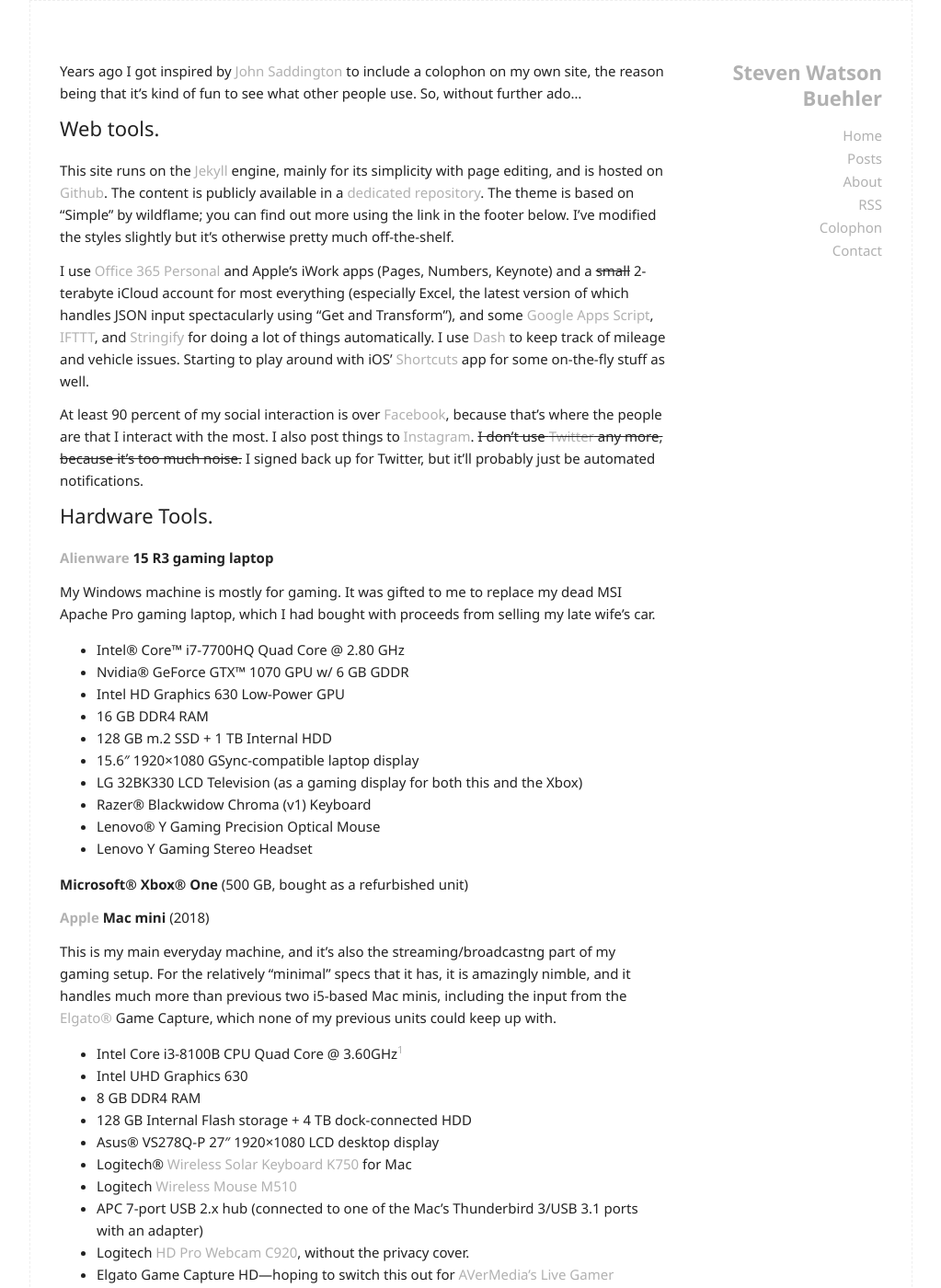
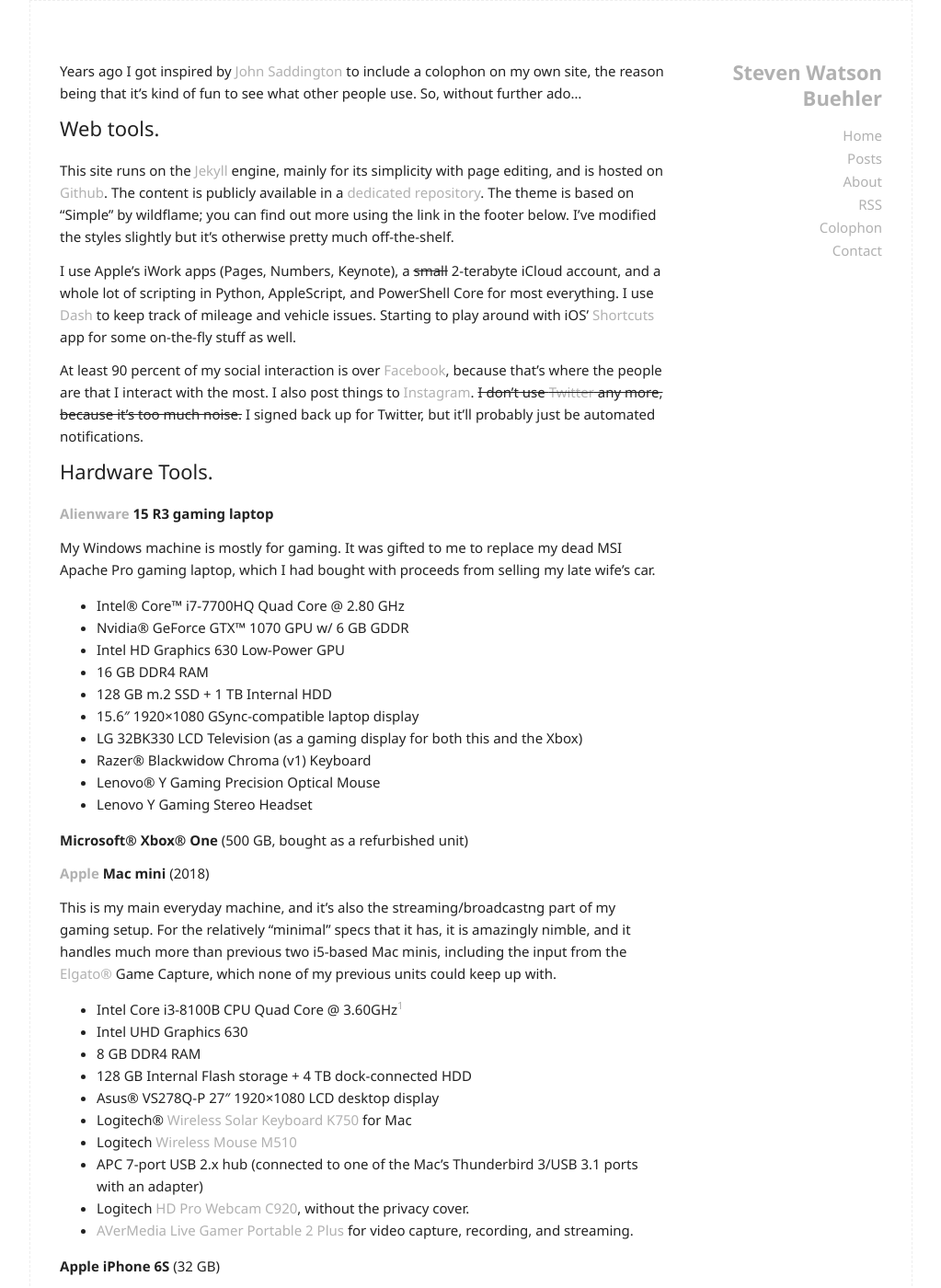
Before and after one commit to swbuehler/stevenwatsonbuehler.github.io, a Jekyll site: the page built from colophon.md, in a window 1280 px wide and 1400 px high. Shown: the whole window at 92% size, without its empty margins (128-1151 px from the left). Built offline with Jekyll 4.4.1, drawn with Linux system fonts in a browser that asks for light colours; some of the changed text lies outside the part shown.

Commit message:
Updated Colophon.

```diff
--- a/colophon.md
+++ b/colophon.md
@@ -11,9 +11,9 @@
 
 This site runs on the [Jekyll](https://jekyllrb.com/) engine, mainly for its simplicity with page editing, and is hosted on [Github](https://www.github.com). The content is publicly available in a [dedicated repository](https://github.com/swbuehler/swbuehler.github.io). The theme is based on "Simple" by wildflame; you can find out more using the link in the footer below. I've modified the styles slightly but it's otherwise pretty much off-the-shelf.
 
-I use [Office 365 Personal](https://www.office.com) and Apple's iWork apps (Pages, Numbers, Keynote) and a <del>small</del> 2-terabyte iCloud account for most everything (especially Excel, the latest version of which handles JSON input spectacularly using "Get and Transform"), and some [Google Apps Script](https://script.google.com), [IFTTT](https://www.ifttt.com), and [Stringify](https://www.stringify.com) for doing a lot of things automatically. I use [Dash](https://dash.by) to keep track of mileage and vehicle issues. Starting to play around with iOS' [Shortcuts](https://support.apple.com/guide/shortcuts/welcome/ios) app for some on-the-fly stuff as well.
+I use Apple's iWork apps (Pages, Numbers, Keynote), a <del>small</del> 2-terabyte iCloud account, and a whole lot of scripting in Python, AppleScript, and PowerShell Core for most everything. I use [Dash](https://dash.by) to keep track of mileage and vehicle issues. Starting to play around with iOS' [Shortcuts](https://support.apple.com/guide/shortcuts/welcome/ios) app for some on-the-fly stuff as well.
 
-At least 90 percent of my social interaction is over [Facebook](https://fb.me/stevenwatsonbuehler), because that's where the people are that I interact with the most. I also post things to [Instagram](https://www.instagram.com/stevenwatsonb). <del>I don't use [Twitter](https://www.twitter.com) any more, because it's too much noise.</del> I signed back up for Twitter, but it'll probably just be automated notifications.
+At least 90 percent of my social interaction is over [Facebook](https://fb.me/stevenwatsonbuehler), because that's where the people are that I interact with the most. I also post things to [Instagram](https://www.instagram.com/doombuggy_). <del>I don't use [Twitter](https://www.twitter.com) any more, because it's too much noise.</del> I signed back up for Twitter, but it'll probably just be automated notifications.
 
 ## Hardware Tools.
 
@@ -47,7 +47,7 @@
 - Logitech [Wireless Mouse M510](https://www.logitech.com/en-us/product/wireless-mouse-m510)
 - APC 7-port USB 2.x hub (connected to one of the Mac's Thunderbird 3/USB 3.1 ports with an adapter)
 - Logitech [HD Pro Webcam C920](https://www.logitech.com/en-us/product/hd-pro-webcam-c920s?crid=34), without the privacy cover.
-- Elgato Game Capture HD&mdash;hoping to switch this out for [AVerMedia's Live Gamer Portable](https://www.avermedia.com/event/GC513/), as Elgato's device requires specialized software in macOS and doesn't integrate into macOS' version of [OBS](https://obsproject.com/).
+- [AVerMedia Live Gamer Portable 2 Plus](https://www.avermedia.com/event/GC513/) for video capture, recording, and streaming.
 
 **Apple iPhone 6S** (32 GB)
 
```
